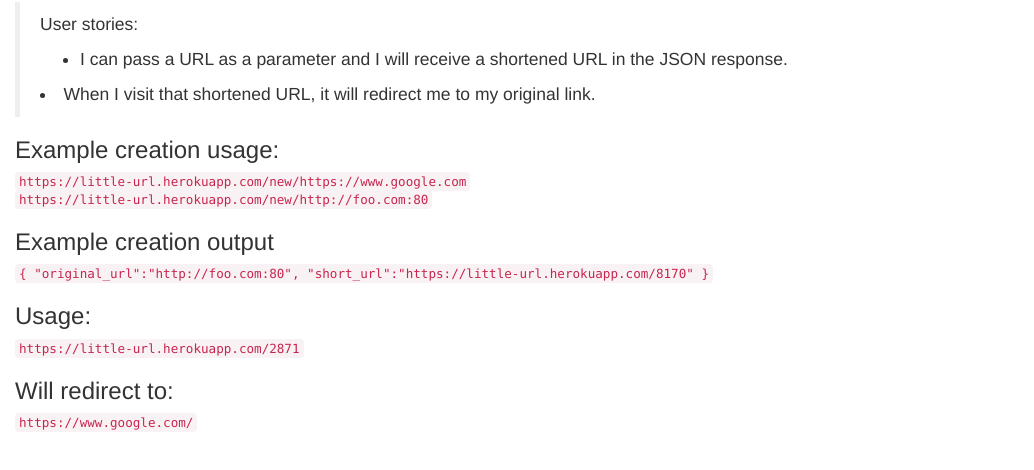
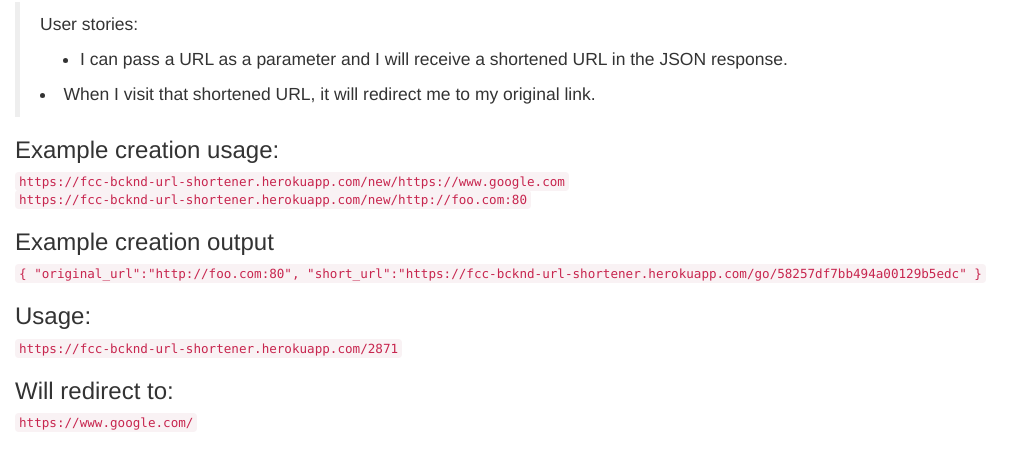
Before and after one commit to JonnyFox/url-shortener, a website: page src/index.html in a window 1280 px wide. Shown: the part 68-538 px from the top of the page, without its empty margins (0-1034 px from the left). Drawn offline with nearby package versions, Linux system fonts and the light colour scheme.

Commit message:
refactoring html

```diff
--- a/src/index.html
+++ b/src/index.html
@@ -26,11 +26,11 @@
             </li>
             </ul>
         </blockquote>
-        <h3>Example creation usage:</h3><code>https://little-url.herokuapp.com/new/https://www.google.com</code><br/><code>https://little-url.herokuapp.com/new/http://foo.com:80</code>
+        <h3>Example creation usage:</h3><code>https://fcc-bcknd-url-shortener.herokuapp.com/new/https://www.google.com</code><br/><code>https://fcc-bcknd-url-shortener.herokuapp.com/new/http://foo.com:80</code>
         <h3>Example creation output</h3><code>{
   "original_url":"http://foo.com:80",
-  "short_url":"https://little-url.herokuapp.com/8170"
+  "short_url":"https://fcc-bcknd-url-shortener.herokuapp.com/go/58257df7bb494a00129b5edc"
 }</code>
-        <h3>Usage:</h3><code>https://little-url.herokuapp.com/2871</code>
+        <h3>Usage:</h3><code>https://fcc-bcknd-url-shortener.herokuapp.com/2871</code>
         <h3>Will redirect to:</h3><code>https://www.google.com/</code></div>
 </body>
```
